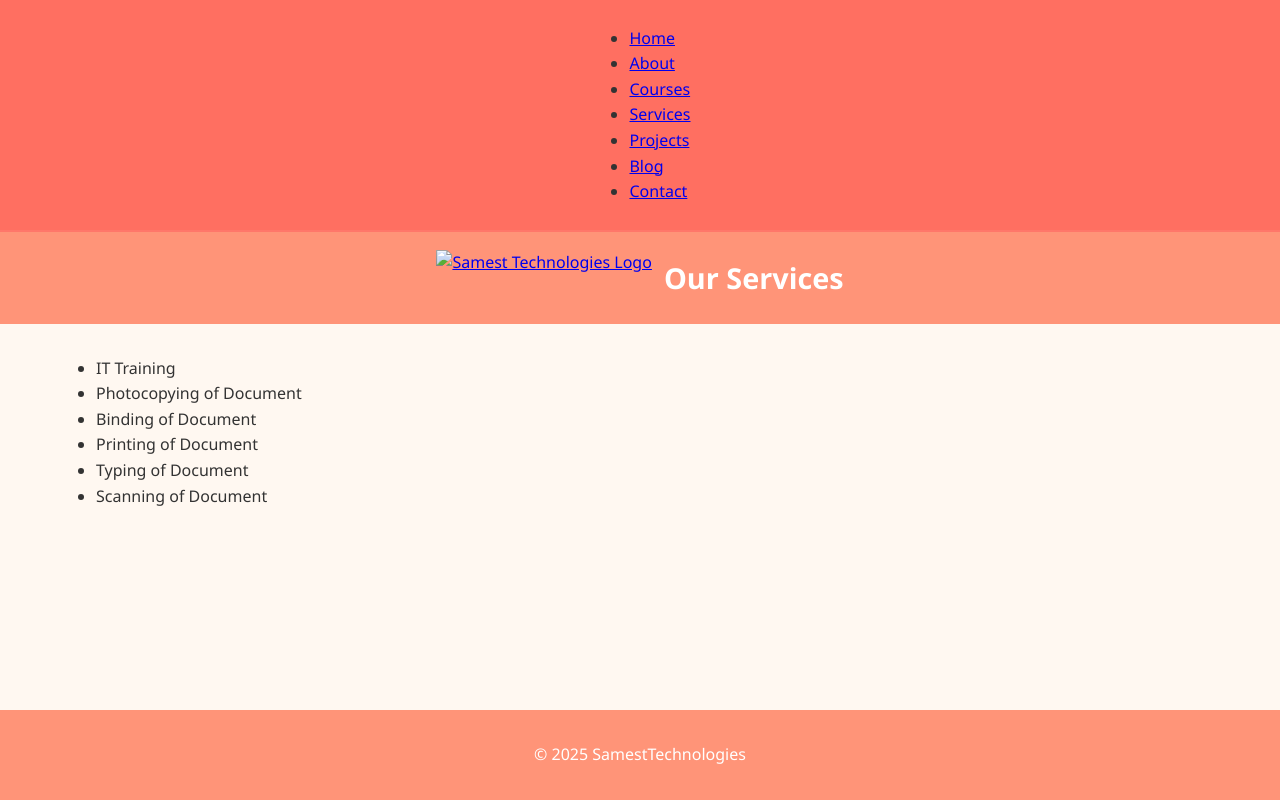
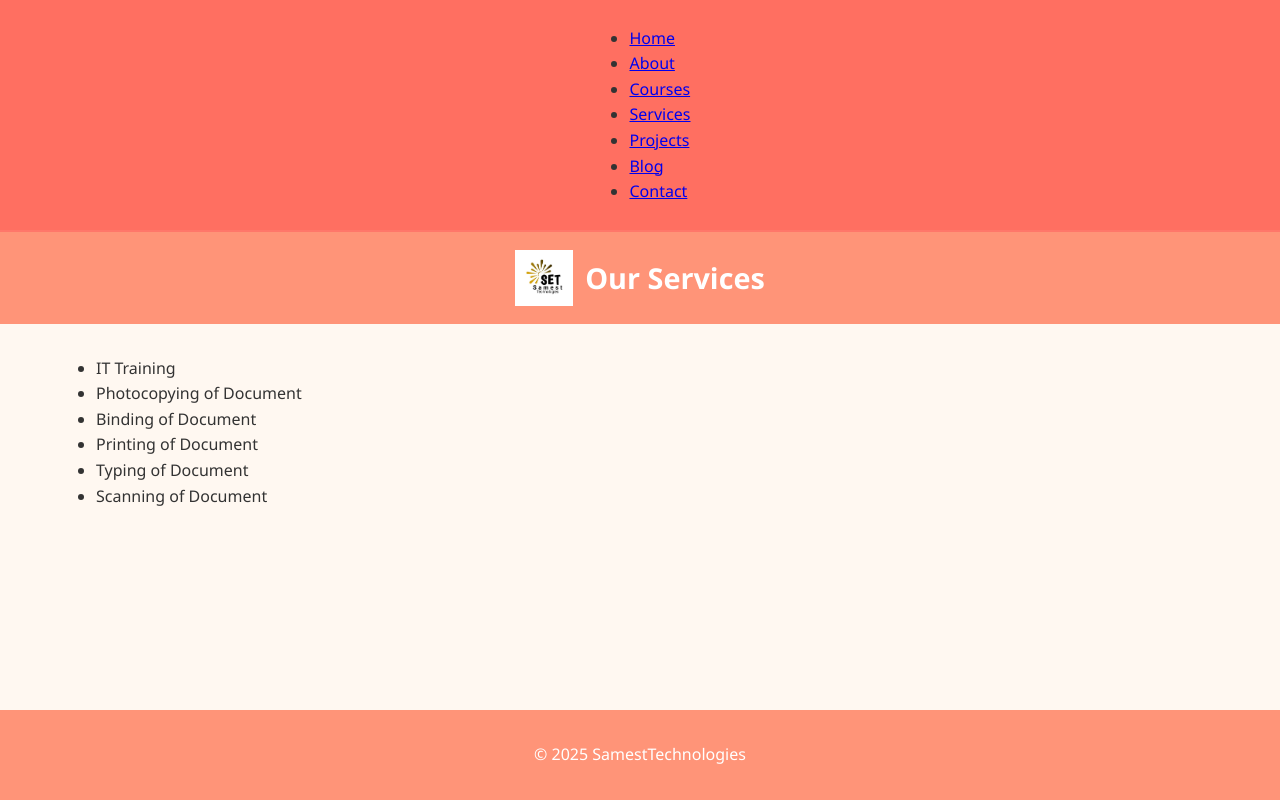
Before and after one commit to samesttechnologies1/Training-, a plain HTML site: page services.html in a window 1280 px wide. Drawn offline with Linux system fonts and the light colour scheme.

Commit message:
Update services.html

```diff
--- a/services.html
+++ b/services.html
@@ -25,7 +25,7 @@
 <header>
   <div class="brand">
     <a href="index.html" class="logo">
-      <img src="images/logo.png" alt="Samest Technologies Logo">
+      <img src="images/logo.jpg" alt="Samest Technologies Logo">
     </a>
     <h1>Our Services</h1>
   </div>
```
